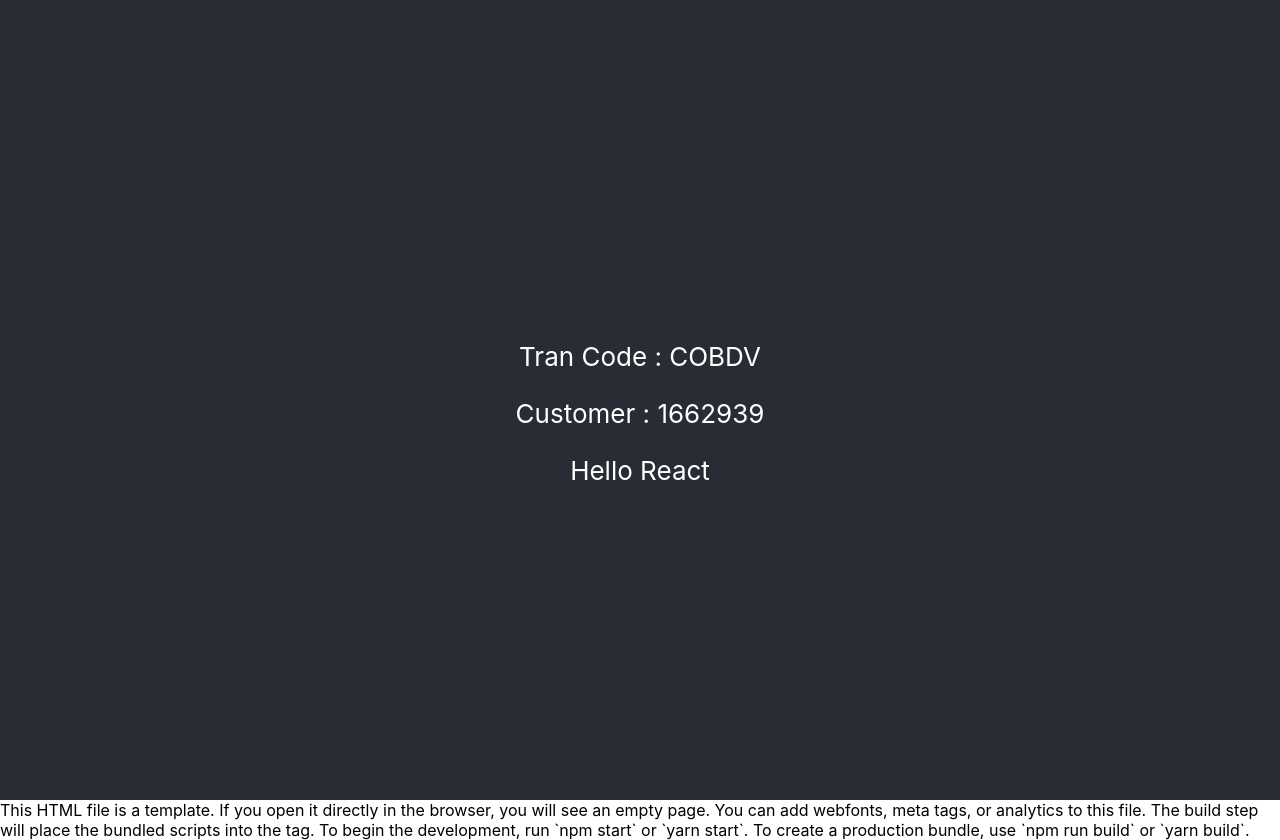
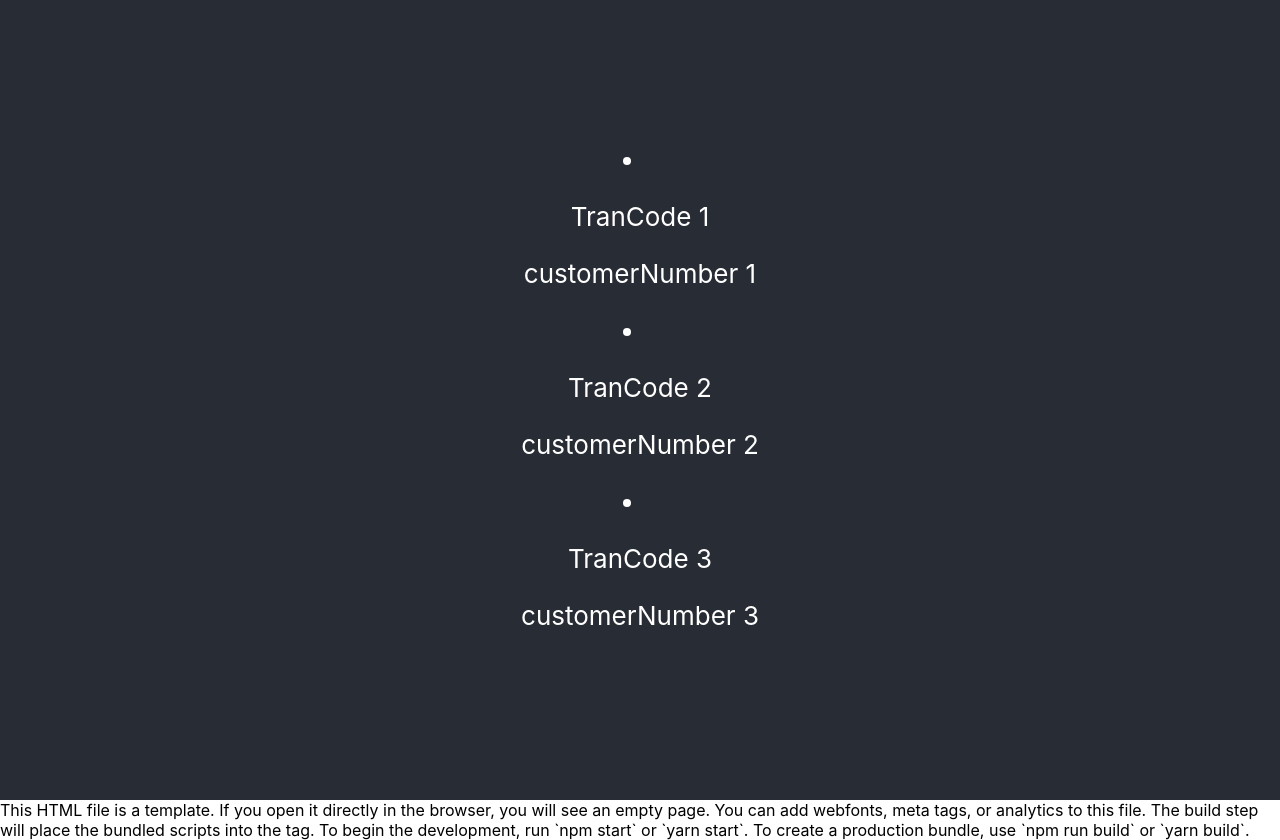
Before and after one commit to tekertech/works-of-component, a React (Create React App) app: page / in a window 1280 px wide. Built offline with nearby package versions, Linux system fonts and the light colour scheme.

Commit message:
Props Kullanımı ve döngü içim map örneği

```diff
--- a/src/components/App.js
+++ b/src/components/App.js
@@ -2,10 +2,24 @@ import React from 'react';
 import '../App.css';
 import News from './News';
 function App() {
+           const news = [{tranCode: "TranCode 1",
+                       customerNumber: "customerNumber 1"
+                      },
+                      {
+                       tranCode: "TranCode 2",
+                       customerNumber: "customerNumber 2"
+                      },
+                      {
+                       tranCode: "TranCode 3",
+                       customerNumber: "customerNumber 3"
+                      }
+                    ];
+
   return (
+
     <div className="App">
       <header className="App-header">
-       <News ></News>
+       <News news = {news}></News>
       </header>
     </div>
   );
--- a/src/components/News.js
+++ b/src/components/News.js
@@ -35,13 +35,19 @@ class News extends Component {
     componentWillUnmount() {
         console.log("componentWillUnmount");
     }
-
     render() {
-        const tranCode = "Tran Code : COBDV";
-        const customerNumber = "Customer : 1662939";
         return (
             <div>
-              <NewsItem tranCode = {tranCode} customerNumber = {customerNumber}/>
+               {
+                   this.props.news.map( item => <li>
+                                                      {
+                                                            <NewsItem tranCode = {item.tranCode}
+                                                                    customerNumber = {item.customerNumber}>
+                                                            </NewsItem>
+                                                      }
+                                                </li>
+                                      )
+                }
             </div>
         );
     }
--- a/src/components/newsItem.js
+++ b/src/components/newsItem.js
@@ -13,7 +13,6 @@ class NewsItem extends React.Component {
              <div>
                 <p>{tranCode}</p>
                 <p>{customerNumber}</p>
-                Hello React
              </div>
         )
     }
```
